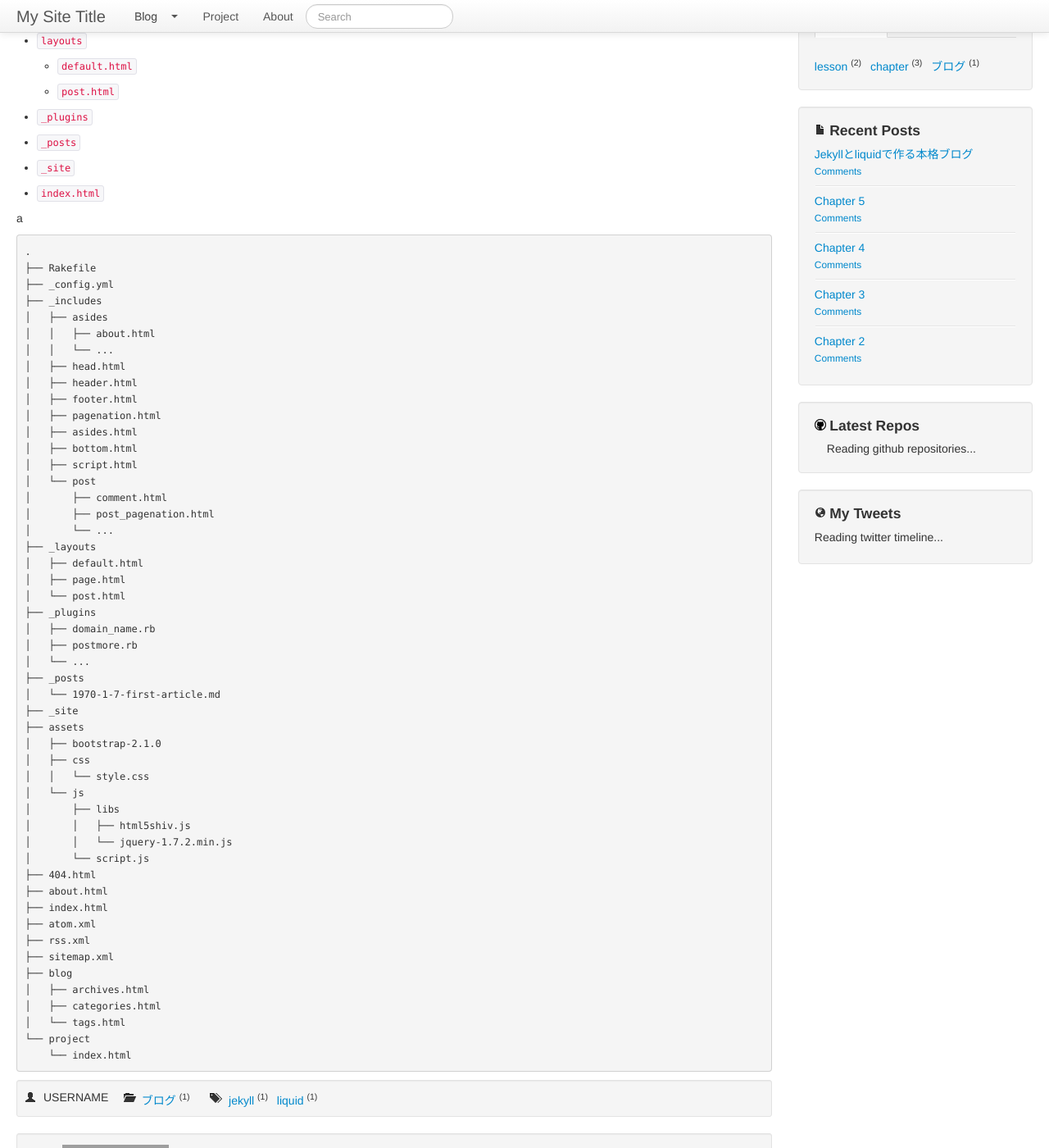
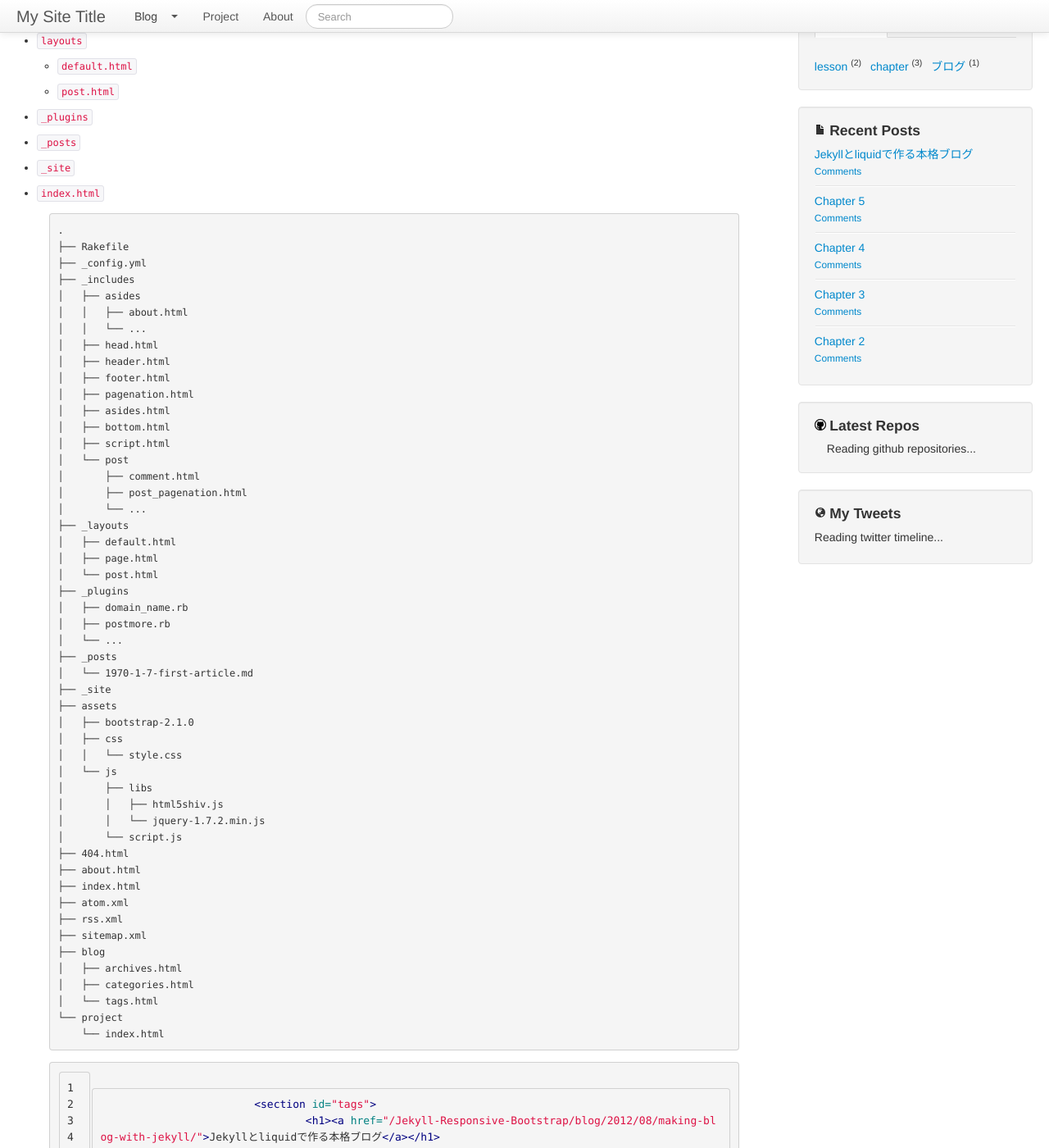
Before and after one commit to tokkonopapa/jekyll-experiment, a Jekyll site: the page built from _posts/2012-08-25-making-blog-with-jekyll.md, in a window 1280 px wide and 1400 px high, scrolled down 474 px. Shown: the whole window at 82% size. Built offline with Jekyll 4.4.1, drawn with Linux system fonts in a browser that asks for light colours; nearby versions of some CDN libraries; Markdown is read by kramdown in place of the engine named in the settings; comment, search, counter and statistics services are not loaded; some of the changed text lies outside the part shown; grey boxes are pictures that could not be loaded.

Commit message:
add pygments

```diff
--- a/_config.yml
+++ b/_config.yml
@@ -7,7 +7,7 @@ plugins: ./_plugins
 lsi: false
 pygments: true
 markdown: rdiscount
-exclude: ['Rakefile', 'README.md']
+exclude: ['Rakefile', 'README.md', 'vender']
 
 # configuration for url/path
 # `baseurl` being set without '/' at the end as absolute path is recommended.
@@ -29,6 +29,10 @@ paginate: 3
 columns: 2
 date_format: "%B %d, %Y"
 truncate_len: 200
+
+# configuration for pygments
+# `pygments_color`: default, emacs, friendly, colorful, github
+pygments_color: github
 
 # configuration for header.html
 navbar_list:
--- a/_includes/post/post_meta.html
+++ b/_includes/post/post_meta.html
@@ -16,4 +16,4 @@
 							</li>
 						</ul>
 					</div>
-{% assign post_meta = nul %}
+{% assign post_meta = nil %}
--- a/_posts/2012-08-25-making-blog-with-jekyll.md
+++ b/_posts/2012-08-25-making-blog-with-jekyll.md
@@ -47,55 +47,74 @@ published: true
 
 * `index.html`
 
-a
 
-	.
-	├── Rakefile
-	├── _config.yml
-	├── _includes
-	│   ├── asides
-	│   │   ├── about.html
-	│   │   └── ...
-	│   ├── head.html
-	│   ├── header.html
-	│   ├── footer.html
-	│   ├── pagenation.html
-	│   ├── asides.html
-	│   ├── bottom.html
-	│   ├── script.html
-	│   └── post
-	│       ├── comment.html
-	│       ├── post_pagenation.html
-	│       └── ...
-	├── _layouts
-	│   ├── default.html
-	│   ├── page.html
-	│   └── post.html
-	├── _plugins
-	│   ├── domain_name.rb
-	│   ├── postmore.rb
-	│   └── ...
-	├── _posts
-	│   └── 1970-1-7-first-article.md
-	├── _site
-	├── assets
-	│   ├── bootstrap-2.1.0
-	│   ├── css
-	│   │   └── style.css
-	│   └── js
-	│       ├── libs
-	│       │   ├── html5shiv.js
-	│       │   └── jquery-1.7.2.min.js
-	│       └── script.js
-	├── 404.html
-	├── about.html
-	├── index.html
-	├── atom.xml
-	├── rss.xml
-	├── sitemap.xml
-	├── blog
-	│   ├── archives.html
-	│   ├── categories.html
-	│   └── tags.html
-	└── project
-	    └── index.html
+{% highlight text %}
+.
+├── Rakefile
+├── _config.yml
+├── _includes
+│   ├── asides
+│   │   ├── about.html
+│   │   └── ...
+│   ├── head.html
+│   ├── header.html
+│   ├── footer.html
+│   ├── pagenation.html
+│   ├── asides.html
+│   ├── bottom.html
+│   ├── script.html
+│   └── post
+│       ├── comment.html
+│       ├── post_pagenation.html
+│       └── ...
+├── _layouts
+│   ├── default.html
+│   ├── page.html
+│   └── post.html
+├── _plugins
+│   ├── domain_name.rb
+│   ├── postmore.rb
+│   └── ...
+├── _posts
+│   └── 1970-1-7-first-article.md
+├── _site
+├── assets
+│   ├── bootstrap-2.1.0
+│   ├── css
+│   │   └── style.css
+│   └── js
+│       ├── libs
+│       │   ├── html5shiv.js
+│       │   └── jquery-1.7.2.min.js
+│       └── script.js
+├── 404.html
+├── about.html
+├── index.html
+├── atom.xml
+├── rss.xml
+├── sitemap.xml
+├── blog
+│   ├── archives.html
+│   ├── categories.html
+│   └── tags.html
+└── project
+    └── index.html
+{% endhighlight %}
+
+{% highlight html linenos %}
+			<section id="tags">
+				<h1><a href="{{ site.baseurl }}{{ page.url }}">{{ page.title }}</a></h1>
+				<ul class="tag-list clearfix">
+{% include libs/list_tags %}
+				</ul>
+{% for tag in site.tags %}
+	{% if tag[0].first %}{% capture name %}{{ tag[0].first }}{% endcapture %}
+	{% else %}{% capture name %}{{ tag[0] }}{% endcapture %}{% endif %}
+				<h2 id="ref-{{ name | cgi_escape | remove:'%' }}">{{ tag[0] }}</h2>
+				<ul>
+	{% assign list_pages = tag[1] %}
+	{% include libs/list_pages %}
+				</ul>
+{% endfor %}
+			</section>
+{% endhighlight %}
--- a/assets/css/style.css
+++ b/assets/css/style.css
@@ -4,3 +4,10 @@
    Author: tokkonopapa@yahoo.com
    ========================================================================== */
 {% include css/style.css %}
+{% case site.pygments_color %}
+	{% when 'default'  %}{% include css/pygments-default.css  %}
+	{% when 'emacs'    %}{% include css/pygments-emacs.css    %}
+	{% when 'friendly' %}{% include css/pygments-friendly.css %}
+	{% when 'colorful' %}{% include css/pygments-colorful.css %}
+	{% when 'github'   %}{% include css/pygments-github.css   %}
+{% endcase %}
```
Also changed, not shown: Gemfile (added, +9 -0 lines), _includes/css/pygments-colorful.css (added, +61 -0 lines), _includes/css/pygments-default.css (added, +61 -0 lines), _includes/css/pygments-emacs.css (added, +61 -0 lines), _includes/css/pygments-friendly.css (added, +61 -0 lines), _includes/css/pygments-github.css (added, +59 -0 lines), README.md, _includes/css/style.css (line endings or trailing spaces), 1 other file.
